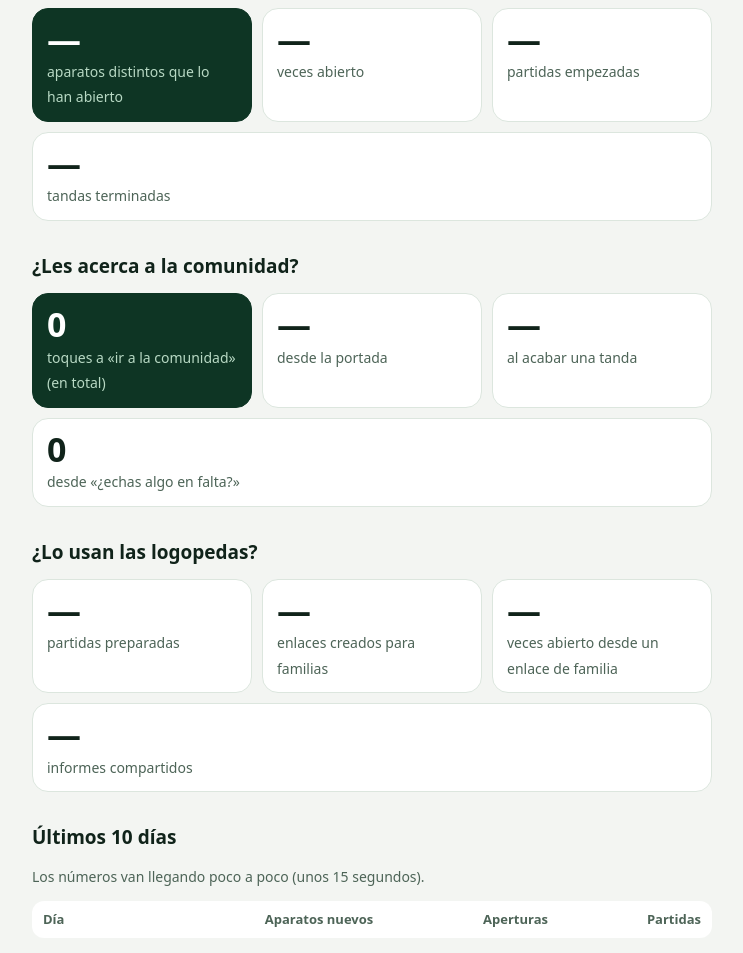
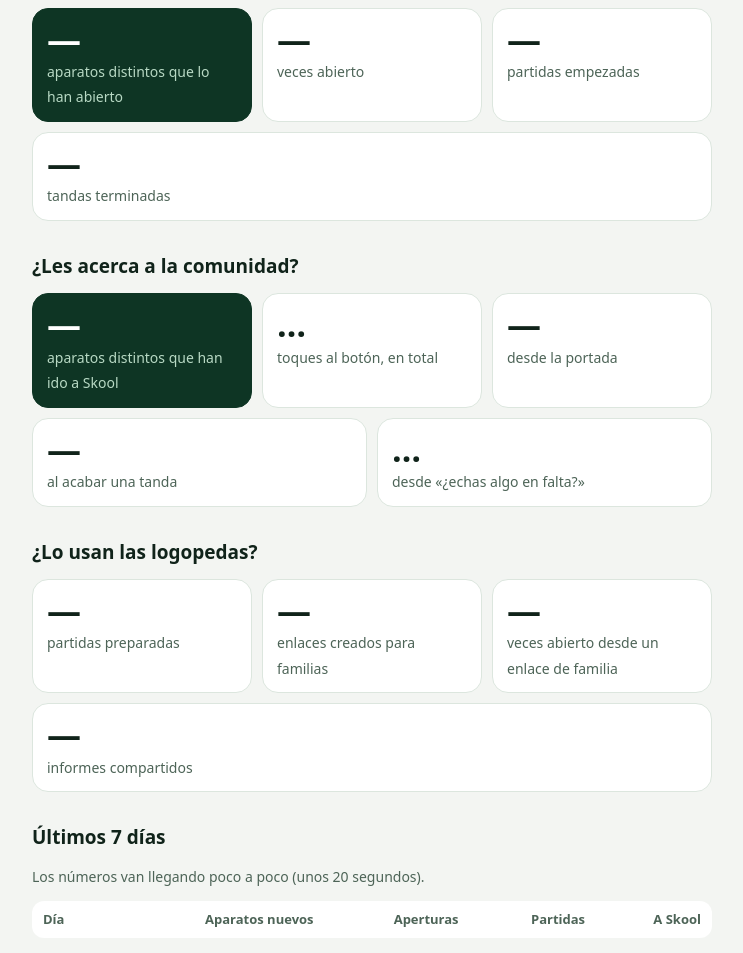
Before and after one commit to foniafonia/snake-de-palabras, a plain HTML site: page estadisticas.html in a window 1280 px wide. Shown: the part 106-1059 px from the top of the page, without its empty margins (268-1011 px from the left). Drawn offline with Linux system fonts and the light colour scheme; no server answers.

Commit message:
Estadísticas: cuántos aparatos distintos van a Skool y por día; consultas más espaciadas
Co-Authored-By: Claude Opus 5.5 <noreply@anthropic.com>

```diff
--- a/estadisticas.html
+++ b/estadisticas.html
@@ -36,7 +36,8 @@
 
 <h2>¿Les acerca a la comunidad?</h2>
 <div class="cajas">
-  <div class="caja gorda"><b id="n_skool">…</b><span>toques a «ir a la comunidad» (en total)</span></div>
+  <div class="caja gorda"><b id="n_skool_personas">…</b><span>aparatos distintos que han ido a Skool</span></div>
+  <div class="caja"><b id="n_skool">…</b><span>toques al botón, en total</span></div>
   <div class="caja"><b id="n_skool_portada">…</b><span>desde la portada</span></div>
   <div class="caja"><b id="n_skool_final">…</b><span>al acabar una tanda</span></div>
   <div class="caja"><b id="n_skool_idea">…</b><span>desde «¿echas algo en falta?»</span></div>
@@ -50,15 +51,16 @@
   <div class="caja"><b id="n_informe">…</b><span>informes compartidos</span></div>
 </div>
 
-<h2>Últimos 10 días</h2>
-<p class="nota" id="cargando">Los números van llegando poco a poco (unos 15 segundos).</p>
-<table><thead><tr><th>Día</th><th>Aparatos nuevos</th><th>Aperturas</th><th>Partidas</th></tr></thead><tbody id="dias"></tbody></table>
+<h2>Últimos 7 días</h2>
+<p class="nota" id="cargando">Los números van llegando poco a poco (unos 20 segundos).</p>
+<table><thead><tr><th>Día</th><th>Aparatos nuevos</th><th>Aperturas</th><th>Partidas</th><th>A Skool</th></tr></thead><tbody id="dias"></tbody></table>
 
 <p style="margin-top:18px"><button type="button" onclick="location.reload()">↻ Actualizar</button></p>
 
 <h2>Cómo leer esto</h2>
 <p class="nota"><b>Aparatos distintos</b> es lo más parecido a «personas»: cada móvil, tableta u ordenador cuenta una vez. Si alguien lo abre en el móvil y en el ordenador, cuenta dos; si borra los datos del navegador, vuelve a contar.</p>
 <p class="nota">El recuento de aparatos y el de días empezó el <b>13 de octubre de 2026</b>. Las aperturas de antes (16, casi todas de pruebas) están en el total de aperturas pero no en la tabla.</p>
+<p class="nota"><b>Lo que esta página no puede saber:</b> cuántos de los que tocan el botón se apuntan de verdad a la comunidad. Eso solo lo ve Skool, en su propio panel de miembros. Aquí se cuenta hasta el momento en que salen hacia allí.</p>
 <p class="nota">No se guarda nada de nadie: solo estas sumas. Sin nombres, sin cuentas y sin cookies.</p>
 <p class="nota"><b>Para que tu aparato no cuente:</b> abre una vez <a href="./?yo=1">el juego con ?yo=1</a> en cada aparato tuyo. Para que vuelva a contar, <a href="./?yo=0">ábrelo con ?yo=0</a>.</p>
 
@@ -78,11 +80,11 @@
       return r.json().then(function (j) { return j && j.value ? j.value : 0; });
     }).catch(function () { return null; });
   }
-  function lee(k) { var p = cola.then(function () { return pide(k, 0); }); cola = p.then(function () { return pausa(380); }); return p; }
+  function lee(k) { var p = cola.then(function () { return pide(k, 0); }); cola = p.then(function () { return pausa(450); }); return p; }
   function pon(id, v) { document.getElementById(id).textContent = v === null ? '—' : v; }
   var d0 = new Date(); document.getElementById('hora').textContent = 'Mirado el ' + d0.toLocaleDateString('es-ES') + ' a las ' + d0.toLocaleTimeString('es-ES', { hour: '2-digit', minute: '2-digit' }) + '.';
   [['n_personas', 'snake_personas'], ['n_aperturas', 'snake_aperturas'], ['n_partidas', 'snake_partidas'], ['n_tandas', 'snake_tandas_terminadas'],
-   ['n_skool_portada', 'snake_skool_portada'], ['n_skool_final', 'snake_skool_final'],
+   ['n_skool_personas', 'snake_skool_personas'], ['n_skool_portada', 'snake_skool_portada'], ['n_skool_final', 'snake_skool_final'],
    ['n_preparada', 'snake_partida_preparada'], ['n_enlace', 'snake_enlace_familia'], ['n_familia', 'snake_aperturas_enlace_familia'], ['n_informe', 'snake_informe_compartido']
   ].forEach(function (p) { lee(p[1]).then(function (v) { pon(p[0], v); }); });
   Promise.all(['snake_skool_portada', 'snake_skool_final', 'snake_skool_idea_portada', 'snake_skool_idea_final'].map(lee)).then(function (v) {
@@ -90,9 +92,9 @@
     pon('n_skool', n(v[0]) + n(v[1]) + n(v[2]) + n(v[3])); pon('n_skool_idea', n(v[2]) + n(v[3]));
   });
   var dias = [], hoy = new Date();
-  for (var i = 0; i < 10; i++) { var d = new Date(hoy.getFullYear(), hoy.getMonth(), hoy.getDate() - i); dias.push(d); }
+  for (var i = 0; i < 7; i++) { var d = new Date(hoy.getFullYear(), hoy.getMonth(), hoy.getDate() - i); dias.push(d); }
   function clave(d) { return d.getFullYear() + ('0' + (d.getMonth() + 1)).slice(-2) + ('0' + d.getDate()).slice(-2); }
-  Promise.all(dias.map(function (d) { var k = clave(d); return Promise.all([lee('snake_personas_' + k), lee('snake_aperturas_' + k), lee('snake_partidas_' + k)]); })).then(function (filas) {
+  Promise.all(dias.map(function (d) { var k = clave(d); return Promise.all([lee('snake_personas_' + k), lee('snake_aperturas_' + k), lee('snake_partidas_' + k), lee('snake_skool_dia_' + k)]); })).then(function (filas) {
     var tope = 1; filas.forEach(function (f) { if (f[0] > tope) tope = f[0]; });
     var tb = document.getElementById('dias'); tb.innerHTML = '';
     filas.forEach(function (f, i) {
@@ -101,7 +103,8 @@
       var c1 = document.createElement('td'); var b = document.createElement('span'); b.className = 'barra'; b.style.width = Math.round(80 * (f[0] || 0) / tope) + 'px'; if (f[0]) c1.appendChild(b); c1.appendChild(document.createTextNode(f[0] === null ? '—' : f[0]));
       var c2 = document.createElement('td'); c2.textContent = f[1] === null ? '—' : f[1];
       var c3 = document.createElement('td'); c3.textContent = f[2] === null ? '—' : f[2];
-      tr.appendChild(c0); tr.appendChild(c1); tr.appendChild(c2); tr.appendChild(c3); tb.appendChild(tr);
+      var c4 = document.createElement('td'); c4.textContent = f[3] === null ? '—' : f[3];
+      tr.appendChild(c0); tr.appendChild(c1); tr.appendChild(c2); tr.appendChild(c3); tr.appendChild(c4); tb.appendChild(tr);
     });
     document.getElementById('cargando').style.display = 'none';
   });
```
Also changed, not shown: extra.js (+6 -1 lines), index.html (+6 -1 lines).
